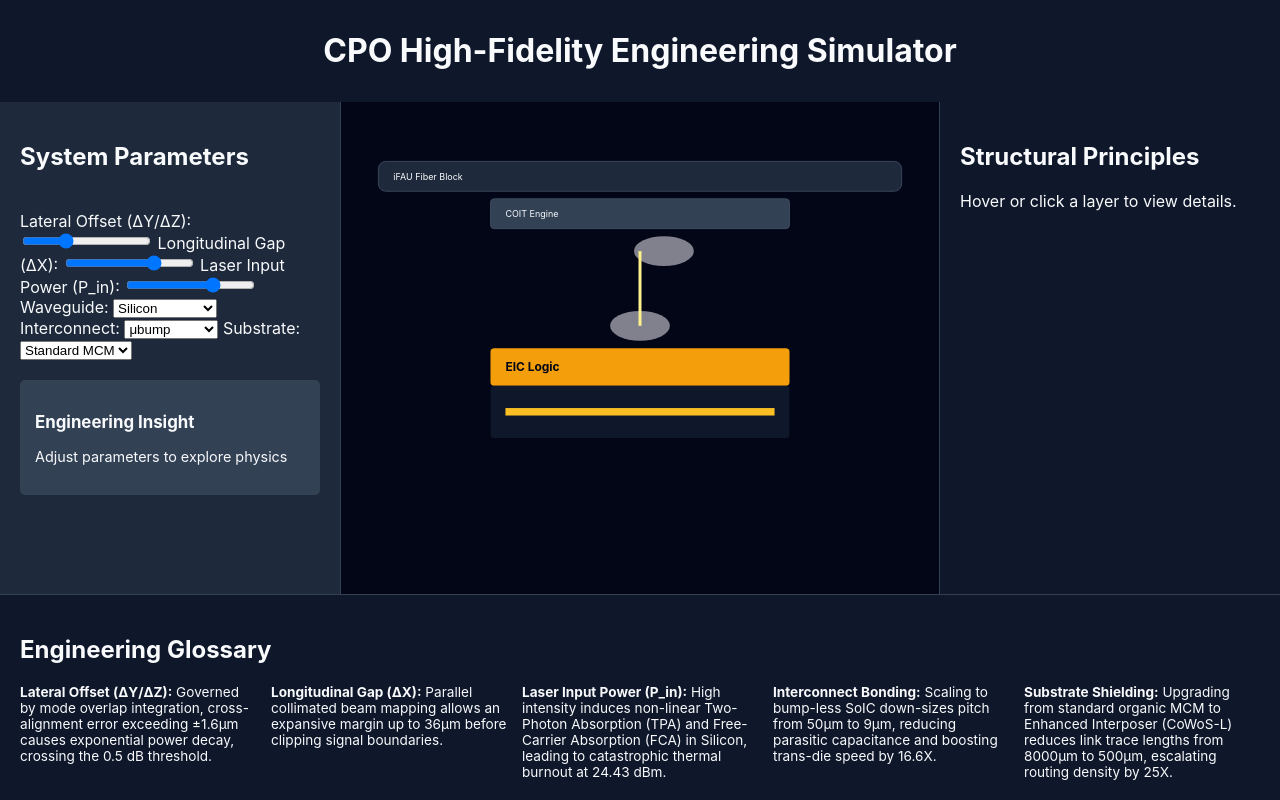
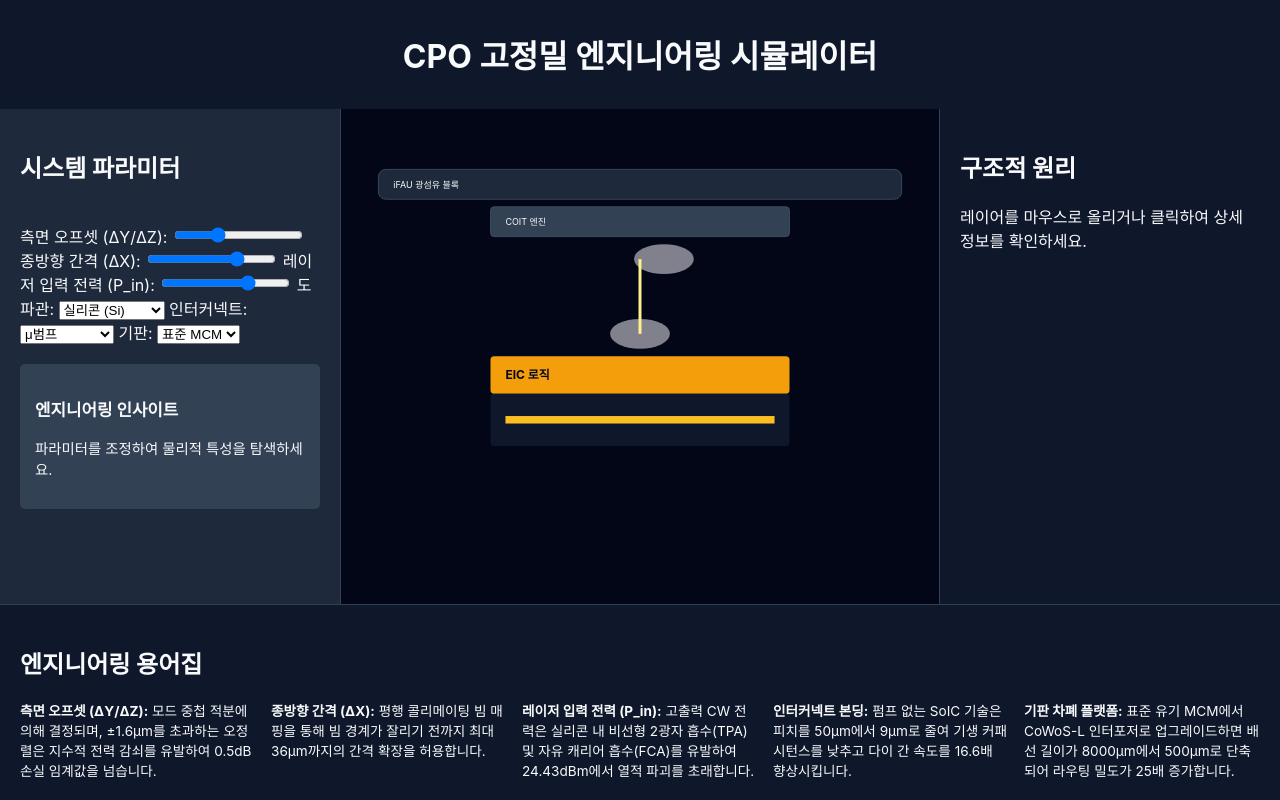
Before and after one commit to alsktv/cpo, a website: page index.html in a window 1280 px wide. Drawn offline with Linux system fonts and the light colour scheme.

Commit message:
Localization: Update UI and engineering text to Korean

```diff
--- a/index.html
+++ b/index.html
@@ -1,56 +1,56 @@
 <!DOCTYPE html>
-<html lang="en">
+<html lang="ko">
 <head>
     <meta charset="UTF-8">
     <meta name="viewport" content="width=device-width, initial-scale=1.0">
-    <title>CPO High-Fidelity Engineering Simulator</title>
+    <title>CPO 고정밀 엔지니어링 시뮬레이터</title>
     <link rel="stylesheet" href="style.css">
 </head>
 <body>
-    <header><h1>CPO High-Fidelity Engineering Simulator</h1></header>
+    <header><h1>CPO 고정밀 엔지니어링 시뮬레이터</h1></header>
     <div id="app">
         <aside id="controls">
-            <h2>System Parameters</h2>
+            <h2>시스템 파라미터</h2>
             <div class="control-group">
-                <label>Lateral Offset (ΔY/ΔZ): <input type="range" id="dy" min="0" max="5" step="0.1" value="1.6"></label>
-                <label>Longitudinal Gap (ΔX): <input type="range" id="gap" min="0" max="50" step="1" value="36"></label>
-                <label>Laser Input Power (P_in): <input type="range" id="pin" min="6" max="26" step="0.1" value="20"></label>
-                <label>Waveguide: <select id="material"><option value="Si">Silicon</option><option value="SiN">Silicon Nitride</option></select></label>
-                <label>Interconnect: <select id="interconnect"><option value="bump">μbump</option><option value="SoIC">TSMC SoIC</option></select></label>
-                <label>Substrate: <select id="substrate"><option value="MCM">Standard MCM</option><option value="InFO">RDL InFO</option><option value="CoWoS">CoWoS-L</option></select></label>
+                <label>측면 오프셋 (ΔY/ΔZ): <input type="range" id="dy" min="0" max="5" step="0.1" value="1.6"></label>
+                <label>종방향 간격 (ΔX): <input type="range" id="gap" min="0" max="50" step="1" value="36"></label>
+                <label>레이저 입력 전력 (P_in): <input type="range" id="pin" min="6" max="26" step="0.1" value="20"></label>
+                <label>도파관: <select id="material"><option value="Si">실리콘 (Si)</option><option value="SiN">질화규소 (SiN)</option></select></label>
+                <label>인터커넥트: <select id="interconnect"><option value="bump">μ범프</option><option value="SoIC">TSMC SoIC</option></select></label>
+                <label>기판: <select id="substrate"><option value="MCM">표준 MCM</option><option value="InFO">RDL InFO</option><option value="CoWoS">CoWoS-L</option></select></label>
             </div>
             <div id="tech-info-box">
-                <h3>Engineering Insight</h3>
-                <p id="insight-text">Adjust parameters to explore physics</p>
+                <h3>엔지니어링 인사이트</h3>
+                <p id="insight-text">파라미터를 조정하여 물리적 특성을 탐색하세요.</p>
             </div>
         </aside>
 
         <main id="diagram-container">
             <svg id="diagram" viewBox="0 0 800 600">
                 <!-- iFAU -->
-                <g class="layer" id="ifau-layer" data-info="iFAU Fiber Block Container: Integrated Fiber Array Unit (iFAU) that scales up to 80 fibers per row and 4 rows. Leverages vertical coupling with collimating beams to completely eliminate the Beachfront Warpage distortion issue found in edge couplers (EC) when density exceeds 40+ fibers.">
+                <g class="layer" id="ifau-layer" data-info="iFAU(통합 광섬유 어레이 유닛): 열당 최대 80개의 광섬유를 수용할 수 있는 4열 구조입니다. 수직 결합 및 콜리메이팅 빔을 활용하여 40개 이상의 광섬유가 밀집될 때 에지 커플러(EC)에서 발생하는 Beachfront Warpage 왜곡 문제를 완벽하게 해결합니다.">
                     <rect x="50" y="50" width="700" height="40" fill="#1e293b" stroke="#475569" rx="10"/>
-                    <text x="70" y="75" fill="#f8fafc" font-size="12">iFAU Fiber Block</text>
+                    <text x="70" y="75" fill="#f8fafc" font-size="12">iFAU 광섬유 블록</text>
                 </g>
 
                 <!-- COIT -->
-                <g class="layer" id="coit-layer" data-info="COIT (Complimentary Optical Interconnect Top): Upper coupling engine sub-layer fabricated via advanced fab lithography toolbox to automate high-precision row alignment. Employs multi-layer SiN-based waveguides integrated with a high-efficiency 90-degree Advanced Coupler (AC) beam deflector showing a 97% production tape-out yield.">
+                <g class="layer" id="coit-layer" data-info="COIT(상부 광 인터커넥트): 고급 팹 리소그래피 공정으로 제작되어 고정밀 행 정렬을 자동화하는 상부 결합 엔진 서브 레이어입니다. 다층 SiN 기반 도파관과 97%의 생산 수율을 보이는 고효율 90도 고급 커플러(AC) 빔 편향기를 채택하였습니다.">
                     <rect x="200" y="100" width="400" height="40" fill="#334155" stroke="#475569" rx="5"/>
-                    <text x="220" y="125" fill="#f8fafc" font-size="12">COIT Engine</text>
+                    <text x="220" y="125" fill="#f8fafc" font-size="12">COIT 엔진</text>
                 </g>
 
                 <!-- Micro-Lenses -->
-                <g class="layer" id="lens-layer" data-info="Silicon Micro-Lens Pair & Air Gap Link: Free-space optical channel equipped with a pair of embedded silicon micro-lenses that collimate the divergent light into parallel Gaussian beams ($w(x) = w_0 \sqrt{1+(x/x_R)^2}$). This collimation expands the longitudinal alignment gap tolerance up to an outstanding 36μm with a mere 0.5 dB loss penalty. Field-serviceable replacement adds around ~1.8 dB of marginal loss.">
+                <g class="layer" id="lens-layer" data-info="실리콘 마이크로 렌즈 쌍 및 에어 갭 링크: 임베디드 실리콘 마이크로 렌즈 쌍이 발산하는 빛을 평행 가우시안 빔으로 콜리메이팅합니다. 이 방식은 36μm까지의 종방향 정렬 간격을 0.5dB 미만의 손실 패널티로 확장하며, 현장 교체 시 약 1.8dB의 추가 손실이 발생합니다.">
                     <ellipse id="lens-top" cx="400" cy="170" rx="40" ry="20" fill="#a1a1aa" opacity="0.8"/>
                     <ellipse id="lens-bottom" cx="400" cy="270" rx="40" ry="20" fill="#a1a1aa" opacity="0.8"/>
                 </g>
 
                 <!-- EIC & PIC -->
-                <g class="layer" id="eic-layer-group" data-info="EIC Logic & Photonic Engine Driver Hub: Electronic Integrated Circuit (EIC) stack housing ultra-fast SerDes, multi-stage Transimpedance Amplifiers (TIA), and high-efficiency inverter drivers. Stacked directly over the PIC via bump-less Cu-Cu fusion bonding to bring active driver circuits to the absolute minimum distance from cooling lids.">
+                <g class="layer" id="eic-layer-group" data-info="EIC 로직 및 포토닉 엔진 드라이버 허브: 초고속 SerDes, 다단 TIA 및 고효율 인버터 드라이버를 포함하는 EIC 스택입니다. 펌프 없는 Cu-Cu 퓨전 본딩을 통해 PIC 상부에 직접 적층되어 드라이버 회로와 냉각 리드 간의 거리를 최소화합니다.">
                     <rect id="eic-layer" x="200" y="300" width="400" height="50" rx="5" fill="#f59e0b"/>
-                    <text x="220" y="330" fill="#020617" font-weight="bold">EIC Logic</text>
+                    <text x="220" y="330" fill="#020617" font-weight="bold">EIC 로직</text>
                 </g>
-                <g class="layer" id="pic-layer-group" data-info="PIC Layer & Waveguide Core Channel: Photonic Integrated Circuit (PIC) routing core. SiN core provides an ultra-low propagation loss of <0.01 dB/cm and bending loss of <0.001 dB/turn. Wideband spectrum operation thoroughly spans 1260 to 1360 nm across the full O-band domain.">
+                <g class="layer" id="pic-layer-group" data-info="PIC 레이어 및 도파관 코어 채널: 광 집적 회로(PIC) 라우팅 코어입니다. SiN 코어는 <0.01dB/cm의 초저전파 손실과 <0.001dB/turn의 굽힘 손실을 제공합니다. 광대역 스펙트럼 작동은 전체 O-밴드 영역에서 1260 ~ 1360nm를 포괄합니다.">
                     <rect id="pic-layer" x="200" y="350" width="400" height="70" rx="5" fill="#0f172a"/>
                     <rect id="waveguide-track" x="220" y="380" width="360" height="10" fill="#38bdf8"/>
                 </g>
@@ -58,23 +58,23 @@
                 <!-- Laser Path -->
                 <line id="laser-beam" x1="400" y1="170" x2="400" y2="270" stroke="#fef08a" stroke-width="4"/>
             </svg>
-            <div id="alert-pulse" class="hidden">CRITICAL ALIGNMENT ALERT</div>
+            <div id="alert-pulse" class="hidden">정렬 경고: 임계값 초과</div>
         </main>
 
         <aside id="info-panel">
-            <h2>Structural Principles</h2>
-            <div id="layer-description">Hover or click a layer to view details.</div>
+            <h2>구조적 원리</h2>
+            <div id="layer-description">레이어를 마우스로 올리거나 클릭하여 상세 정보를 확인하세요.</div>
         </aside>
     </div>
 
     <footer id="glossary">
-        <h2>Engineering Glossary</h2>
+        <h2>엔지니어링 용어집</h2>
         <div class="glossary-grid">
-            <div class="g-item"><strong>Lateral Offset (ΔY/ΔZ):</strong> Governed by mode overlap integration, cross-alignment error exceeding ±1.6μm causes exponential power decay, crossing the 0.5 dB threshold.</div>
-            <div class="g-item"><strong>Longitudinal Gap (ΔX):</strong> Parallel collimated beam mapping allows an expansive margin up to 36μm before clipping signal boundaries.</div>
-            <div class="g-item"><strong>Laser Input Power (P_in):</strong> High intensity induces non-linear Two-Photon Absorption (TPA) and Free-Carrier Absorption (FCA) in Silicon, leading to catastrophic thermal burnout at 24.43 dBm.</div>
-            <div class="g-item"><strong>Interconnect Bonding:</strong> Scaling to bump-less SoIC down-sizes pitch from 50μm to 9μm, reducing parasitic capacitance and boosting trans-die speed by 16.6X.</div>
-            <div class="g-item"><strong>Substrate Shielding:</strong> Upgrading from standard organic MCM to Enhanced Interposer (CoWoS-L) reduces link trace lengths from 8000μm to 500μm, escalating routing density by 25X.</div>
+            <div class="g-item"><strong>측면 오프셋 (ΔY/ΔZ):</strong> 모드 중첩 적분에 의해 결정되며, ±1.6μm를 초과하는 오정렬은 지수적 전력 감쇠를 유발하여 0.5dB 손실 임계값을 넘습니다.</div>
+            <div class="g-item"><strong>종방향 간격 (ΔX):</strong> 평행 콜리메이팅 빔 매핑을 통해 빔 경계가 잘리기 전까지 최대 36μm까지의 간격 확장을 허용합니다.</div>
+            <div class="g-item"><strong>레이저 입력 전력 (P_in):</strong> 고출력 CW 전력은 실리콘 내 비선형 2광자 흡수(TPA) 및 자유 캐리어 흡수(FCA)를 유발하여 24.43dBm에서 열적 파괴를 초래합니다.</div>
+            <div class="g-item"><strong>인터커넥트 본딩:</strong> 펌프 없는 SoIC 기술은 피치를 50μm에서 9μm로 줄여 기생 커패시턴스를 낮추고 다이 간 속도를 16.6배 향상시킵니다.</div>
+            <div class="g-item"><strong>기판 차폐 플랫폼:</strong> 표준 유기 MCM에서 CoWoS-L 인터포저로 업그레이드하면 배선 길이가 8000μm에서 500μm로 단축되어 라우팅 밀도가 25배 증가합니다.</div>
         </div>
     </footer>
     <script src="script.js"></script>
--- a/script.js
+++ b/script.js
@@ -5,12 +5,12 @@ const insightText = document.getElementById('insight-text');
 
 // Handle dynamic parameter insight updates
 const paramInsights = {
-    dy: "Lateral Offset: Misalignment beyond 1.6μm causes >0.5dB signal penalty due to mode overlap decay.",
-    gap: "Longitudinal Gap: Maintaining collimation allows up to 36μm spacing before beam divergence causes clipping.",
-    pin: "Laser Power: Excessive CW power triggers Two-Photon Absorption (TPA) in Silicon, leading to thermal burnout.",
-    material: "Waveguide Material: SiN offers superior transparency (lower propagation loss) compared to bulk Silicon in the O-band.",
-    interconnect: "Interconnect: Bump-less SoIC significantly reduces parasitic capacitance compared to conventional μbumps.",
-    substrate: "Substrate: CoWoS-L packaging reduces trace lengths for high-density routing and superior signal integrity."
+    dy: "측면 오프셋: 1.6μm를 초과하는 오정렬은 모드 중첩 감쇠로 인해 >0.5dB의 신호 손실을 유발합니다.",
+    gap: "종방향 간격: 평행 콜리메이팅을 통해 36μm까지의 간격까지는 빔 발산으로 인한 손실을 억제합니다.",
+    pin: "레이저 입력 전력: 과도한 CW 전력은 실리콘 내 2광자 흡수(TPA)를 유발하여 열적 파괴를 초래합니다.",
+    material: "도파관 재질: 질화규소(SiN)는 실리콘에 비해 O-밴드에서 광 투과율이 우수하고 손실이 적습니다.",
+    interconnect: "인터커넥트: 펌프 없는 SoIC는 기존 μ범프 대비 기생 커패시턴스를 획기적으로 줄여줍니다.",
+    substrate: "기판: CoWoS-L 패키징은 배선 경로를 단축하여 고밀도 라우팅과 신호 무결성을 향상시킵니다."
 };
 
 function update() {
```
